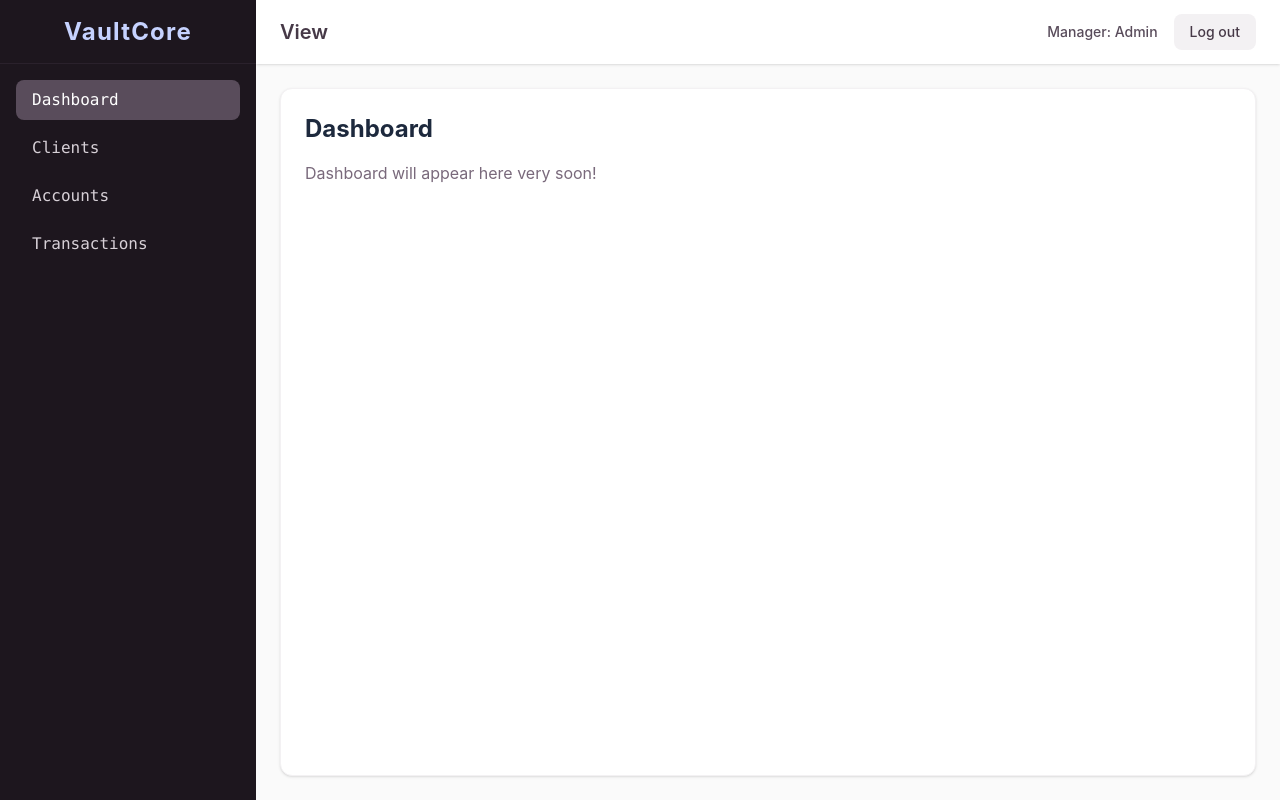
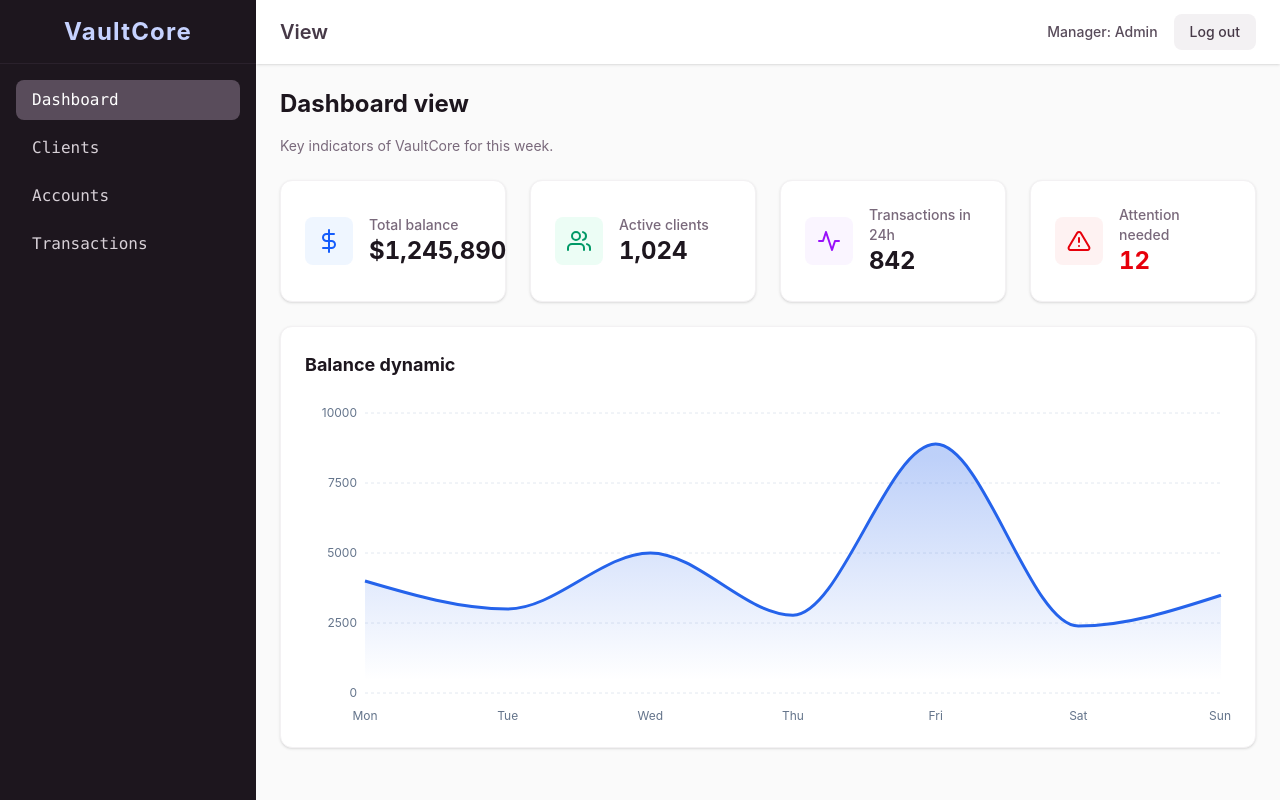
Before and after one commit to ravion223/Vaulty, a React app in the folder frontend/: page / in a window 1280 px wide. Built offline with nearby package versions, Linux system fonts and the light colour scheme; the HTML template or start-up script is replaced by a standard one.

Commit message:
feat: dashboard UI and unauthorized error handling
- Create dashboard page layout with mock data for now.

- Add Axios response interceptor for 401 Unauthorized errors

- Redirect invalid JWT sessions to root to prevent white screen crashes.

```diff
--- a/frontend/package.json
+++ b/frontend/package.json
@@ -14,7 +14,8 @@
     "react": "^19.2.5",
     "react-dom": "^19.2.5",
     "react-icons": "^5.6.0",
-    "react-router-dom": "^7.14.2"
+    "react-router-dom": "^7.14.2",
+    "recharts": "^3.8.1"
   },
   "devDependencies": {
     "@eslint/js": "^10.0.1",
--- a/frontend/src/api/client.js
+++ b/frontend/src/api/client.js
@@ -14,4 +14,20 @@ apiClient.interceptors.request.use((config) => {
     return config;
 })
 
+// unauthorized error handler for future authorization
+apiClient.interceptors.response.use(
+    (response) => {
+        return response
+    },
+    (error) => {
+        if (error.response && error.response.status === 401) {
+            console.warn("Token is not valid. Redirecting to login page...");
+            localStorage.removeItem('access_token');
+            // /login in future
+            window.location.href = '/';
+        }
+        return Promise.reject(error);
+    }
+)
+
 export default apiClient;
--- a/frontend/src/pages/Dashboard.jsx
+++ b/frontend/src/pages/Dashboard.jsx
@@ -1,9 +1,93 @@
+import { AreaChart, Area, XAxis, YAxis, CartesianGrid, Tooltip, ResponsiveContainer } from 'recharts';
+import { FiUsers, FiDollarSign, FiActivity, FiAlertTriangle } from "react-icons/fi";
+
+const chartData = [
+    { name: 'Mon', balance: 4000 },
+    { name: 'Tue', balance: 3000 },
+    { name: 'Wed', balance: 5000 },
+    { name: 'Thu', balance: 2780 },
+    { name: 'Fri', balance: 8890 },
+    { name: 'Sat', balance: 2390 },
+    { name: 'Sun', balance: 3490 },
+];
+
 const Dashboard = () => {
     return (
-        <div className="p-6 bg-white rounded-xl shadow-sm border border-mauve-100 min-h-full">
-            <h2>Dashboard</h2>
-            <p>Dashboard will appear here very soon!</p>
+    <div className="space-y-6">
+      <div>
+        <h2 className="text-2xl font-bold text-mauve-900">Dashboard view</h2>
+        <p className="text-mauve-500 text-sm">Key indicators of VaultCore for this week.</p>
+      </div>
+
+      {/* KPI Cards */}
+      <div className="grid grid-cols-1 md:grid-cols-2 lg:grid-cols-4 gap-6">
+        <div className="bg-white p-6 rounded-xl shadow-sm border border-mauve-100 flex items-center gap-4">
+          <div className="p-3 bg-blue-50 text-blue-600 rounded-lg">
+            <FiDollarSign size={24} />
+          </div>
+          <div>
+            <p className="text-sm font-medium text-mauve-500">Total balance</p>
+            <h3 className="text-2xl font-bold text-mauve-900 tabular-nums">$1,245,890</h3>
+          </div>
         </div>
+
+        <div className="bg-white p-6 rounded-xl shadow-sm border border-mauve-100 flex items-center gap-4">
+          <div className="p-3 bg-emerald-50 text-emerald-600 rounded-lg">
+            <FiUsers size={24} />
+          </div>
+          <div>
+            <p className="text-sm font-medium text-mauve-500">Active clients</p>
+            <h3 className="text-2xl font-bold text-mauve-900 tabular-nums">1,024</h3>
+          </div>
+        </div>
+
+        <div className="bg-white p-6 rounded-xl shadow-sm border border-mauve-100 flex items-center gap-4">
+          <div className="p-3 bg-purple-50 text-purple-600 rounded-lg">
+            <FiActivity size={24} />
+          </div>
+          <div>
+            <p className="text-sm font-medium text-mauve-500">Transactions in 24h</p>
+            <h3 className="text-2xl font-bold text-mauve-900 tabular-nums">842</h3>
+          </div>
+        </div>
+
+        <div className="bg-white p-6 rounded-xl shadow-sm border border-mauve-100 flex items-center gap-4">
+          <div className="p-3 bg-red-50 text-red-600 rounded-lg">
+            <FiAlertTriangle size={24} />
+          </div>
+          <div>
+            <p className="text-sm font-medium text-mauve-500">Attention needed</p>
+            <h3 className="text-2xl font-bold text-red-600 tabular-nums">12</h3>
+          </div>
+        </div>
+      </div>
+
+      {/* Graph */}
+      <div className="bg-white p-6 rounded-xl shadow-sm border border-mauve-100">
+        <h3 className="text-lg font-bold text-mauve-900 mb-6">Balance dynamic</h3>
+
+        {/* used ResponsiveContainer to get good sized graph on any resolution, cool thing */}
+        <div className="h-80 w-full">
+          <ResponsiveContainer width="100%" height="100%">
+            <AreaChart data={chartData} margin={{ top: 10, right: 10, left: 0, bottom: 0 }}>
+              <defs>
+                <linearGradient id="colorBalance" x1="0" y1="0" x2="0" y2="1">
+                  <stop offset="5%" stopColor="#2563eb" stopOpacity={0.3}/>
+                  <stop offset="95%" stopColor="#2563eb" stopOpacity={0}/>
+                </linearGradient>
+              </defs>
+              <CartesianGrid strokeDasharray="3 3" vertical={false} stroke="#e2e8f0" />
+              <XAxis dataKey="name" axisLine={false} tickLine={false} tick={{ fill: '#64748b', fontSize: 12 }} dy={10} />
+              <YAxis axisLine={false} tickLine={false} tick={{ fill: '#64748b', fontSize: 12 }} />
+              <Tooltip
+                contentStyle={{ borderRadius: '8px', border: 'none', boxShadow: '0 4px 6px -1px rgb(0 0 0 / 0.1)' }}
+              />
+              <Area type="monotone" dataKey="balance" stroke="#2563eb" strokeWidth={3} fillOpacity={1} fill="url(#colorBalance)" />
+            </AreaChart>
+          </ResponsiveContainer>
+        </div>
+      </div>
+    </div>
     )
 }
 
--- a/package.json
+++ b/package.json
@@ -1,5 +1,6 @@
 {
   "dependencies": {
-    "axios": "^1.15.2"
+    "axios": "^1.15.2",
+    "recharts": "^3.8.1"
   }
 }
```
Also changed, not shown: 2 other files (tests, documents, lock files or other folders).
